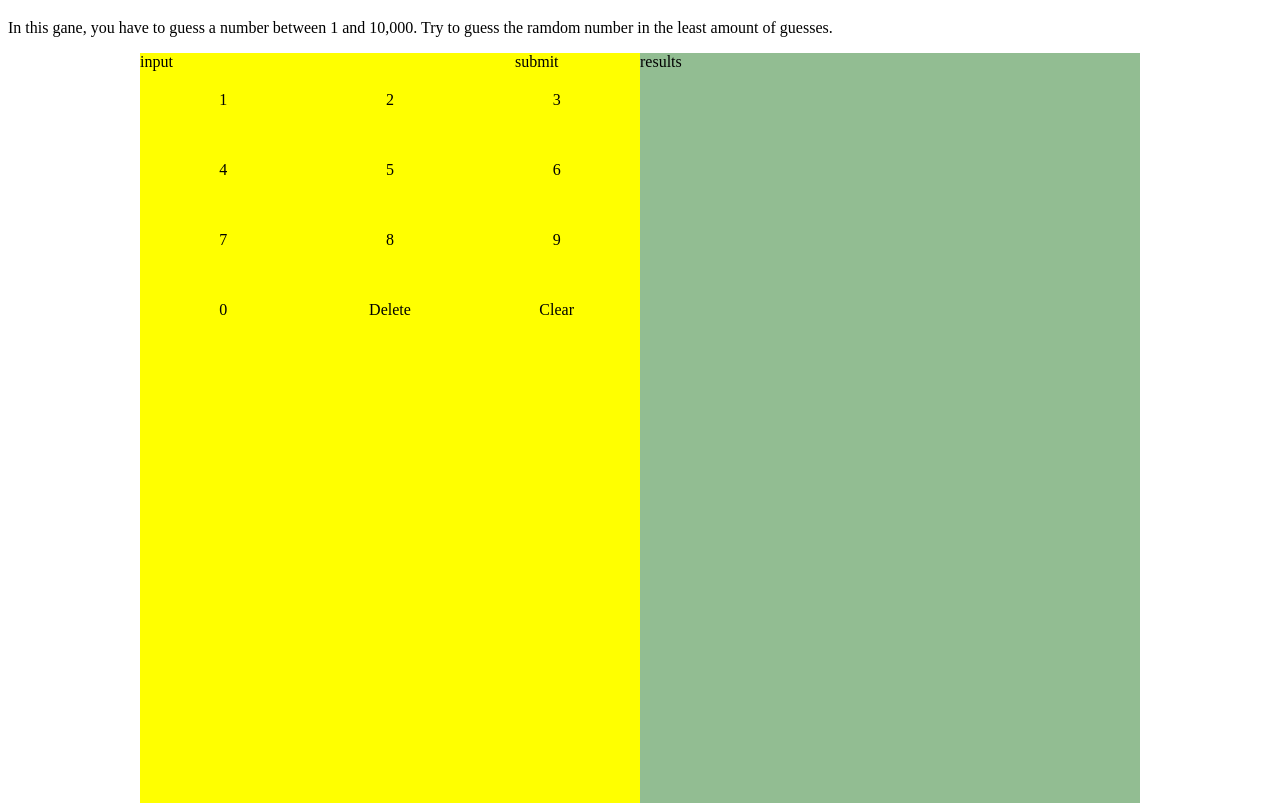
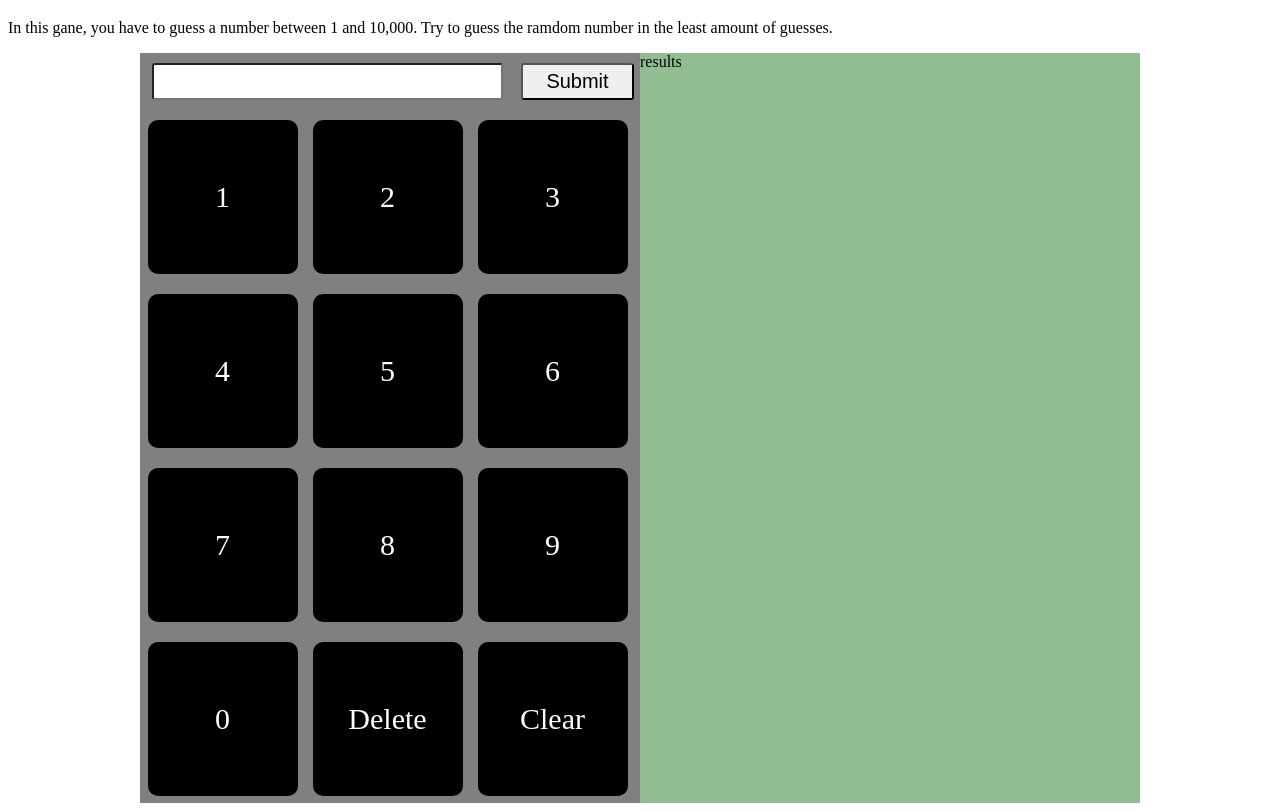
Before and after one commit to alexsligar/elias_level2, a plain HTML site: page index.html in a window 1280 px wide. Shown: the part 61-872 px from the top of the page. Drawn offline with Linux system fonts and the light colour scheme.

Commit message:
styled number pad

```diff
--- a/index.css
+++ b/index.css
@@ -8,7 +8,7 @@
     width: 50%;
     float: left;
     height: 100%;
-    background-color: yellow;
+    background-color: gray;
 }
 #results {
     width: 50%;
@@ -28,8 +28,23 @@
 
 .number {
     float: left;
-    width: 33.333%;
-    height: 50px;
+    width: 30%;
+    padding: 60px 0px;
     text-align: center;
-    margin-top: 20px;
+    margin: 10px 1.5%;
+    display: block;
+    background-color: black;
+    color: white;
+    font-size: 30px;
+    border-radius: 10px;
+
 }
+
+#guessInput input, #guessSubmit button {
+    width: 90%;
+    display: block;
+    margin: 10px auto;
+    padding: 5px;
+    font-size: 20px;
+    border-radius: 3px;
+}
--- a/index.html
+++ b/index.html
@@ -17,10 +17,11 @@
             <div id='numberPad'>
                 <div id='guessBox'>
                     <div id='guessInput'>
-                        input
+                        <input type='number' name='guess' />
                     </div>
                     <div id='guessSubmit'>
-                        submit
+                        <button>Submit</button>
+
                     </div>
                 </div>
                 <div id='numbers'>
```
